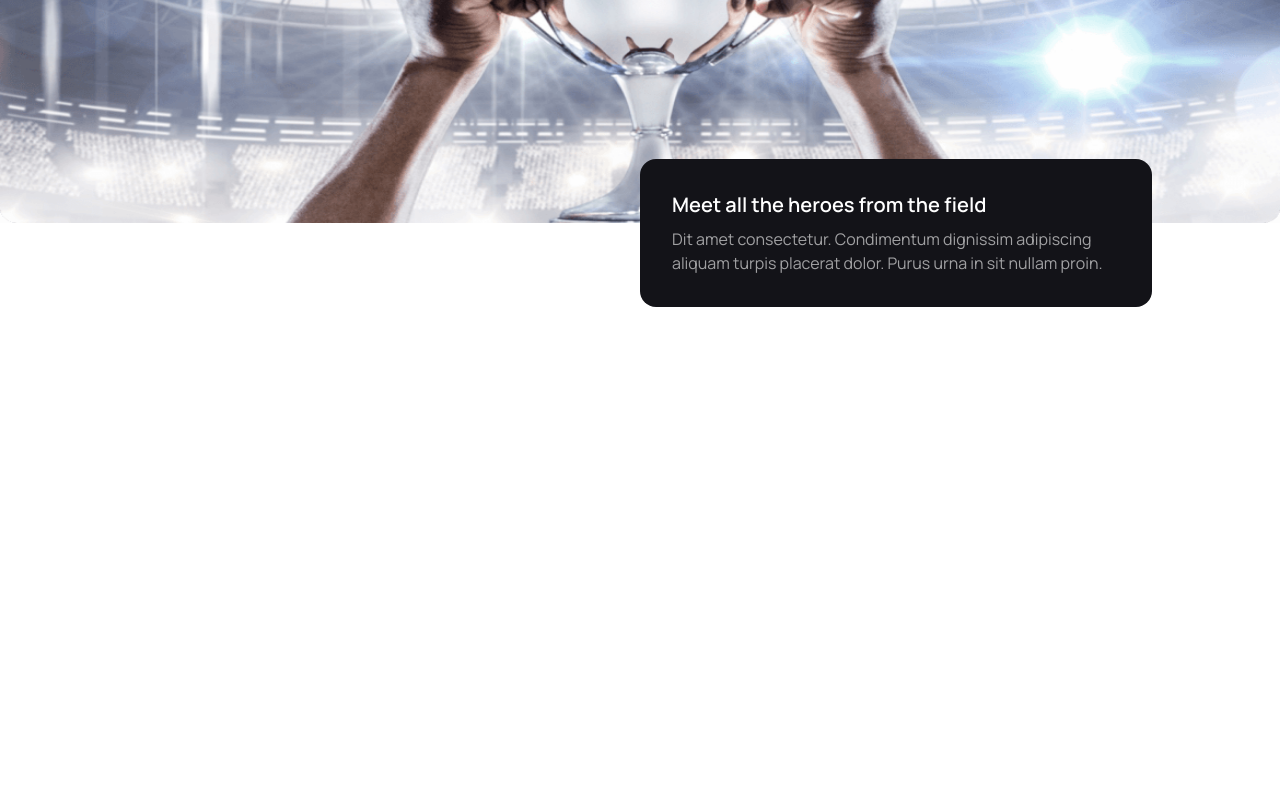
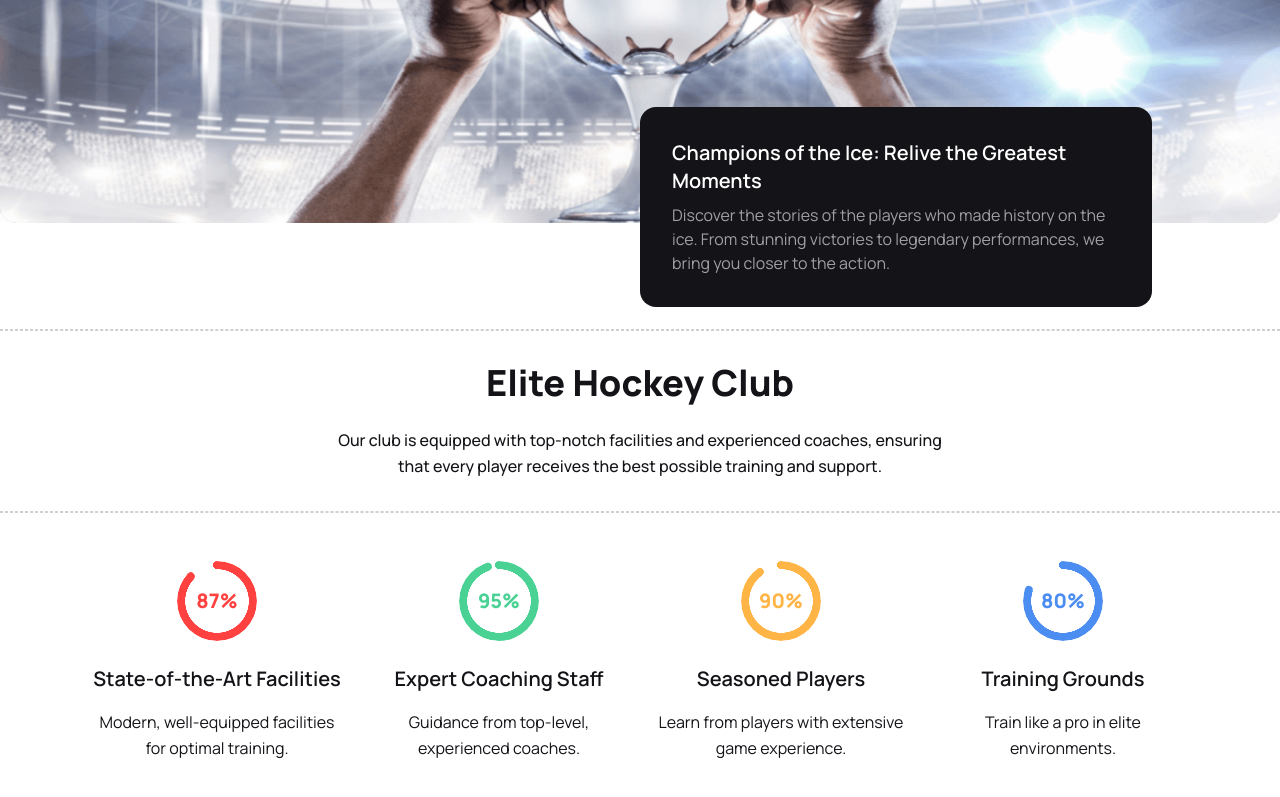
Before and after one commit to Sazid99246/hokeys, a plain HTML site: page index.html in a window 1280 px wide. Shown: the part 453-1250 px from the top of the page. Before the commit the page ends 800 px from the top, so only its background shows below. Drawn offline with nearby package versions, Linux system fonts and the light colour scheme.

Commit message:
progress section added

```diff
--- a/index.html
+++ b/index.html
@@ -97,15 +97,57 @@
             </div>
             <div class="rounded-2xl bg-[#131318] mt-4 lg:absolute lg:right-32 lg:bottom-10 max-w-lg">
                 <div class="card-body">
-                    <h2 class="card-title text-white">Meet all the heroes from the field</h2>
-                    <p class="text-[#FFFFFF99]">Dit amet consectetur. Condimentum dignissim adipiscing aliquam turpis
-                        placerat dolor. Purus urna in sit nullam proin. </p>
+                    <h2 class="card-title text-white">Champions of the Ice: Relive the Greatest Moments</h2>
+                    <p class="text-[#FFFFFF99]">Discover the stories of the players who made history on the ice. From
+                        stunning victories to legendary performances, we bring you closer to the action.</p>
                 </div>
             </div>
         </div>
     </header>
     <main class="container mx-auto">
-
+        <!-- Progress bar section -->
+        <section class="mb-[100px]">
+            <div class="border border-dashed border-[#131318] border-opacity-20"></div>
+            <div class="my-6 lg:my-8">
+                <h2 class="text-4xl text-center font-extrabold mb-6">Elite Hockey Club</h2>
+                <p class="max-w-[607px] mx-auto text-center font-medium leading-[26px]">Our club is equipped with
+                    top-notch
+                    facilities and experienced coaches, ensuring that every player receives the best possible training
+                    and
+                    support.</p>
+            </div>
+            <div class="border border-dashed border-[#131318] border-opacity-20"></div>
+            <div class="mt-6 lg:mt-12 flex flex-col lg:flex-row items-center justify-center gap-8">
+                <div class="text-center">
+                    <div class="radial-progress text-xl text-[#FF4240] font-extrabold mb-6" style="--value:87;"
+                        role="progressbar">87%</div>
+                    <h3 class="text-center text-xl font-semibold mb-4">State-of-the-Art Facilities</h3>
+                    <p class="text-center leading-[26px] max-w-[250px]">Modern, well-equipped facilities for optimal
+                        training.</p>
+                </div>
+                <div class="text-center">
+                    <div class="radial-progress text-xl text-[#49D293] font-extrabold mb-6" style="--value:95;"
+                        role="progressbar">95%</div>
+                    <h3 class="text-center text-xl font-semibold mb-4">Expert Coaching Staff</h3>
+                    <p class="text-center leading-[26px] max-w-[250px]">Guidance from top-level, experienced coaches.
+                    </p>
+                </div>
+                <div class="text-center">
+                    <div class="radial-progress text-xl text-[#FFB546] font-extrabold mb-6" style="--value:90;"
+                        role="progressbar">90%</div>
+                    <h3 class="text-center text-xl font-semibold mb-4">Seasoned Players</h3>
+                    <p class="text-center leading-[26px] max-w-[250px]">Learn from players with extensive game
+                        experience.
+                    </p>
+                </div>
+                <div class="text-center">
+                    <div class="radial-progress text-xl text-[#4C8DF1] font-extrabold mb-6" style="--value:80;"
+                        role="progressbar">80%</div>
+                    <h3 class="text-center text-xl font-semibold mb-4">Training Grounds</h3>
+                    <p class="text-center leading-[26px] max-w-[250px]">Train like a pro in elite environments.</p>
+                </div>
+            </div>
+        </section>
     </main>
     <footer>
 
```
